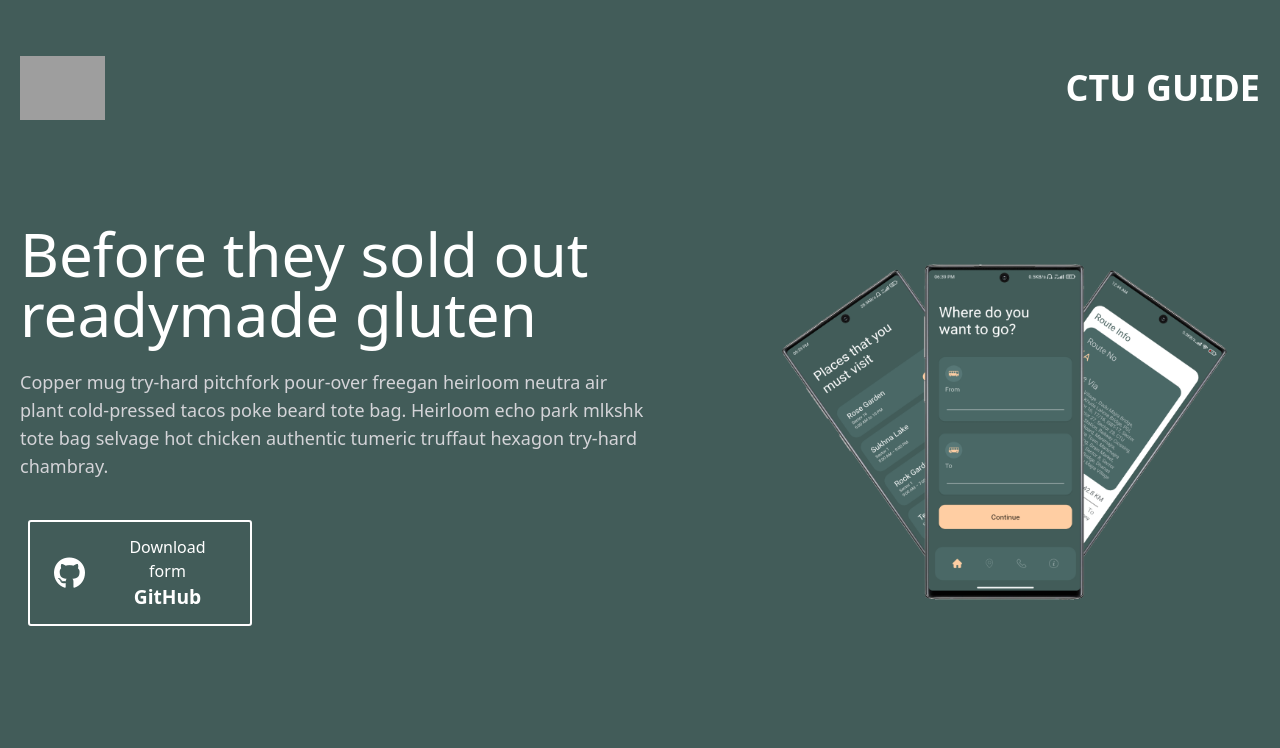
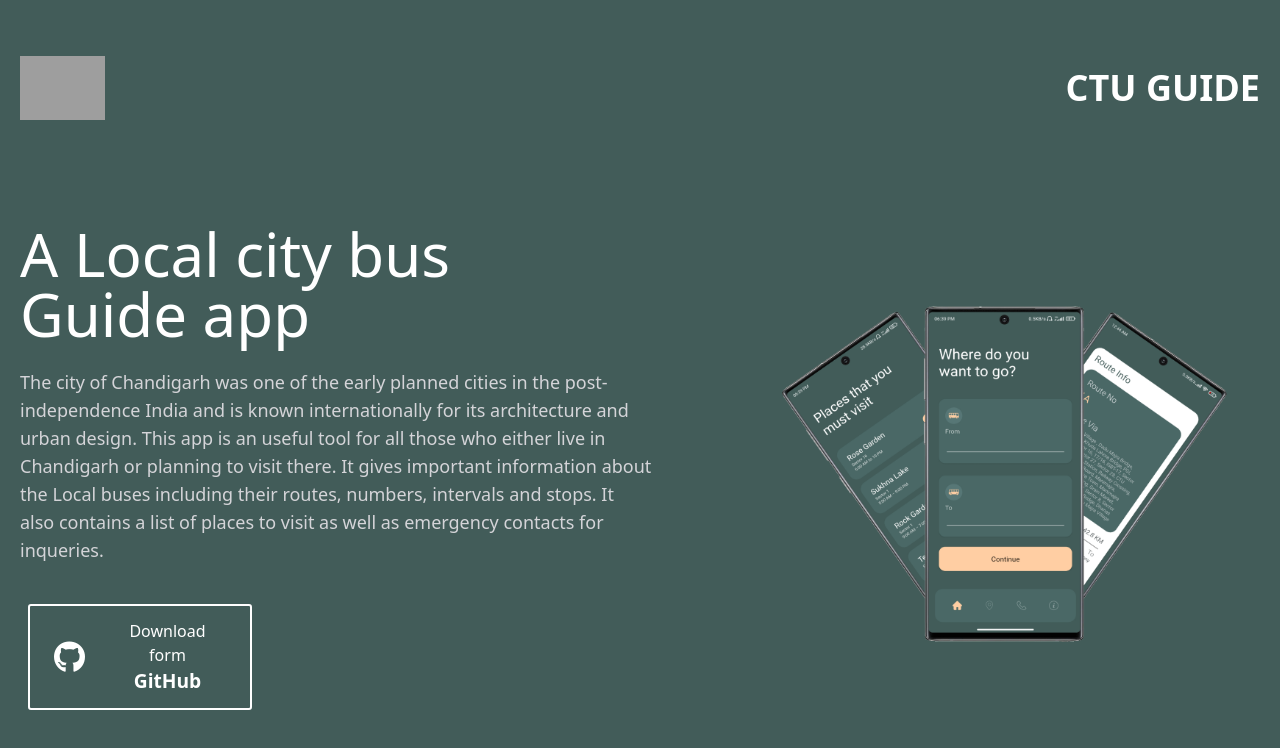
Before and after one commit to beingmishra/ctuGuide, a plain HTML site: page index.html in a window 1280 px wide. Drawn offline with nearby package versions, Linux system fonts and the light colour scheme; grey boxes are pictures that could not be loaded.

Commit message:
Update index.html

```diff
--- a/index.html
+++ b/index.html
@@ -85,12 +85,12 @@
     <div class="container mx-auto flex px-5 pt-12 lg:pt-20 pb-10 items-center md:flex-row flex-col items-center">
       <div
         class="lg:flex-grow md:w-1/2 lg:pr-24 md:pr-16 flex flex-col md:items-start md:text-left mb-32 md:mb-0 items-center text-center">
-        <h1 class="title-font lg:text-6xl mb-6 font-medium text-white font-black text-4xl">Before they sold out
-          <br class="hidden lg:inline-block">readymade gluten
+        <h1 class="title-font lg:text-6xl mb-6 font-medium text-white font-black text-4xl">A Local city bus
+          <br class="hidden lg:inline-block">Guide app
         </h1>
-        <p class="mb-8 leading-relaxed text-zinc-300 text-base lg:text-lg">Copper mug try-hard pitchfork pour-over freegan heirloom
-          neutra air plant cold-pressed tacos poke beard tote bag. Heirloom echo park mlkshk tote bag selvage hot
-          chicken authentic tumeric truffaut hexagon try-hard chambray.</p>
+        <p class="mb-8 leading-relaxed text-zinc-300 text-base lg:text-lg">The city of Chandigarh was one of the early planned cities in the post-independence India and is known internationally for its architecture and urban design.
+          This app is an useful tool for all those who either live in Chandigarh or planning to visit there.
+          It gives important information about the Local buses including their routes, numbers, intervals and stops. It also contains a list of places to visit as well as emergency contacts for inqueries.</p>
 
         <div class="button-store wow fadeInUp" data-wow-offset="10" data-wow-duration="1s" data-wow-delay="0.6s"
           style="visibility: visible; animation-duration: 1s; animation-delay: 0.6s; animation-name: fadeInUp;"
```
